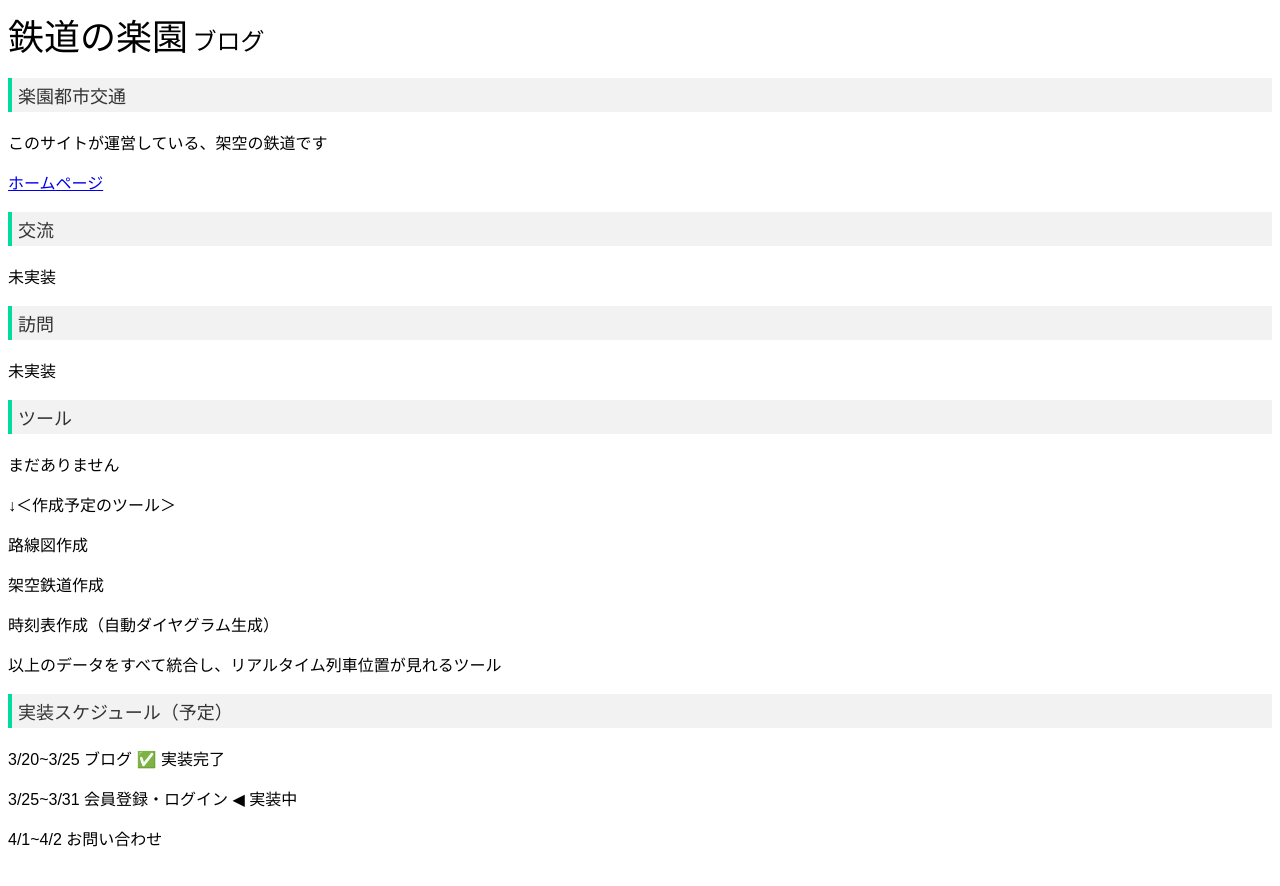
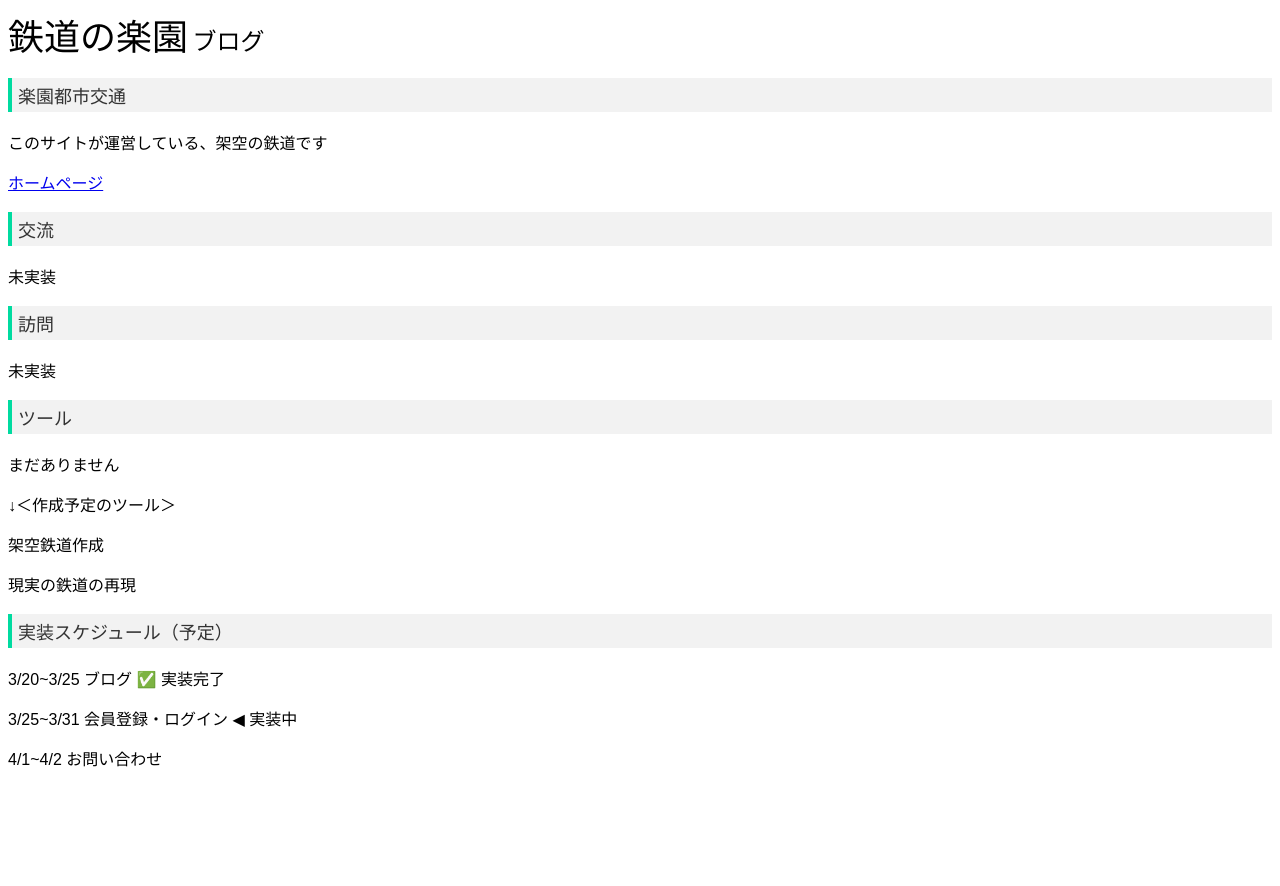
Before and after one commit to trainparadise/trainparadise, a Jekyll site: the page built from index.html, in a window 1280 px wide. Shown: the top 886 px of the page. Built offline with Jekyll 4.4.1, drawn with Linux system fonts in a browser that asks for light colours; comment, search, counter and statistics services are not loaded.

Commit message:
Update index.html

```diff
--- a/index.html
+++ b/index.html
@@ -16,10 +16,8 @@ title: 鉄道の楽園
 <p class="subtitle">ツール</p>
 <p>まだありません</p>
 <p>↓＜作成予定のツール＞</p>
-<p>路線図作成</p>
 <p>架空鉄道作成</p>
-<p>時刻表作成（自動ダイヤグラム生成）</p>
-<p>以上のデータをすべて統合し、リアルタイム列車位置が見れるツール</p>
+<p>現実の鉄道の再現</p>
 
 <p class="subtitle">実装スケジュール（予定）</p>
 <p>3/20~3/25 ブログ ✅ 実装完了</p>
```
